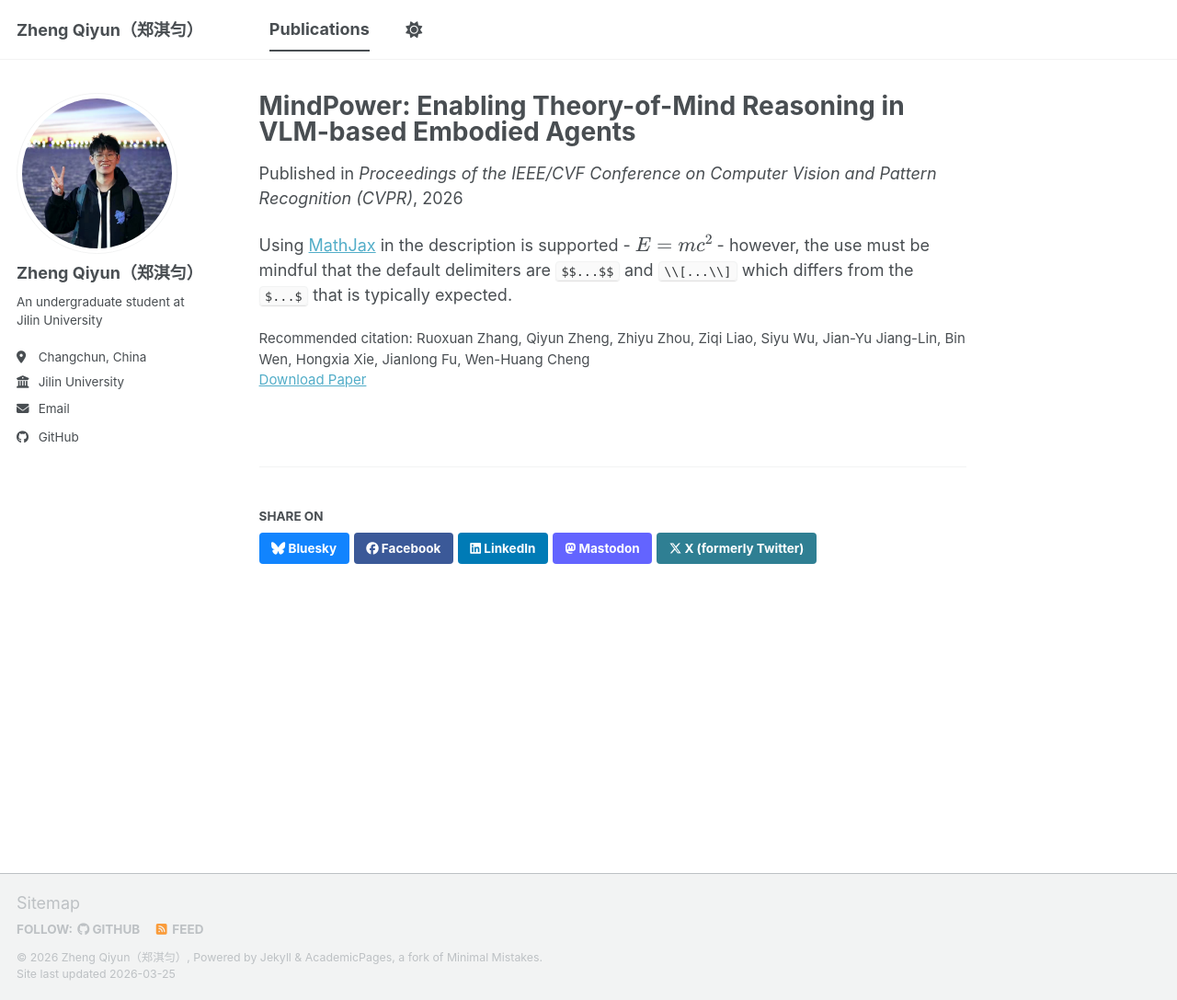
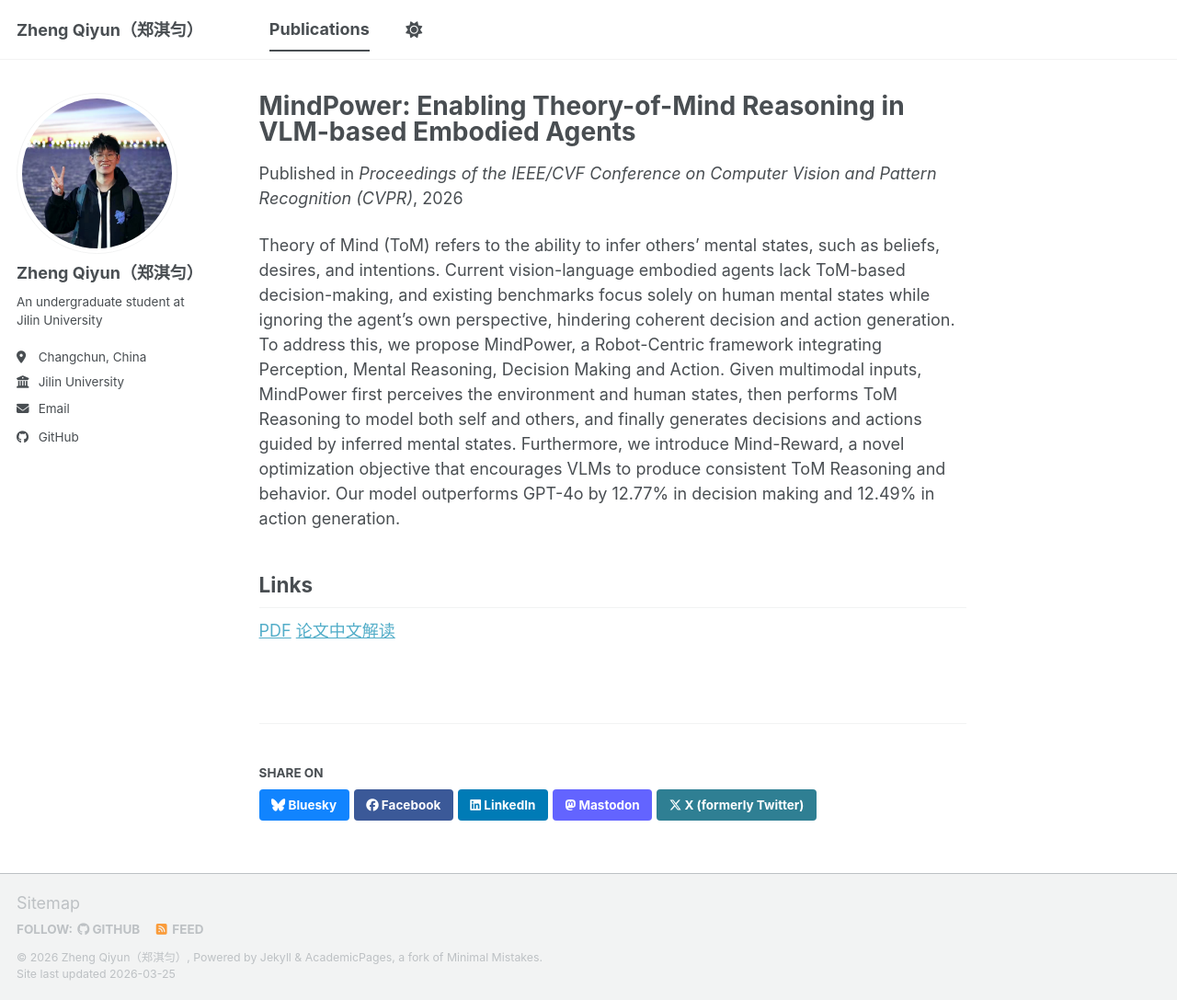
Before and after one commit to moonaurora/moonaurora.github.io, a Jekyll site: the page built from _publications/MindPower.md, in a window 1280 px wide and 1087 px high. Shown: the whole window at 92% size. Built offline with Jekyll 4.4.1, drawn with Linux system fonts in a browser that asks for light colours; a script bundle is joined from its source files by our own code; library files that are not in the unit come from our copies.

```diff
--- a/_publications/MindPower.md
+++ b/_publications/MindPower.md
@@ -7,7 +7,10 @@ excerpt: 'A robot-centric theory-of-mind benchmark and reasoning framework for V
 date: 2026-02-24
 venue: 'Proceedings of the IEEE/CVF Conference on Computer Vision and Pattern Recognition (CVPR)'
 paperurl: 'https://moonaurora.github.io/files/MindPower.pdf'
-citation: 'Ruoxuan Zhang, Qiyun Zheng, Zhiyu Zhou, Ziqi Liao, Siyu Wu, Jian-Yu Jiang-Lin, Bin Wen, Hongxia Xie, Jianlong Fu, Wen-Huang Cheng'
+# citation: 'Ruoxuan Zhang, Qiyun Zheng, Zhiyu Zhou, Ziqi Liao, Siyu Wu, Jian-Yu Jiang-Lin, Bin Wen, Hongxia Xie, Jianlong Fu, Wen-Huang Cheng'
 ---
 
-Using [MathJax](https://www.mathjax.org/) in the description is supported - $$E=mc^2$$ - however, the use must be mindful that the default delimiters are `$$...$$` and `\\[...\\]` which differs from the `$...$` that is typically expected.
+Theory of Mind (ToM) refers to the ability to infer others' mental states, such as beliefs, desires, and intentions. Current vision-language embodied agents lack ToM-based decision-making, and existing benchmarks focus solely on human mental states while ignoring the agent's own perspective, hindering coherent decision and action generation. To address this, we propose MindPower, a Robot-Centric framework integrating Perception, Mental Reasoning, Decision Making and Action. Given multimodal inputs, MindPower first perceives the environment and human states, then performs ToM Reasoning to model both self and others, and finally generates decisions and actions guided by inferred mental states. Furthermore, we introduce Mind-Reward, a novel optimization objective that encourages VLMs to produce consistent ToM Reasoning and behavior. Our model outperforms GPT-4o by 12.77% in decision making and 12.49% in action generation.
+
+## Links
+[PDF](https://moonaurora.github.io/files/MindPower.pdf) [论文中文解读](https://mp.weixin.qq.com/s/_2ubkBGpWH2fNC_uUOiwmA)
```
Also changed, not shown: _pages/about.md (+1 -1 lines).
